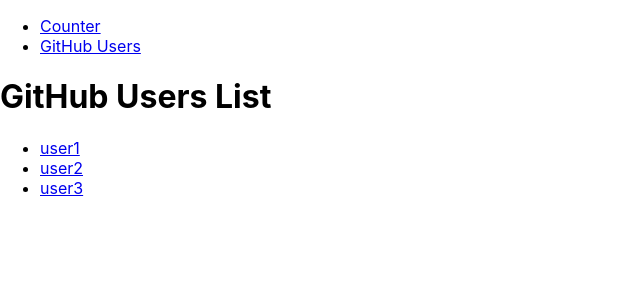
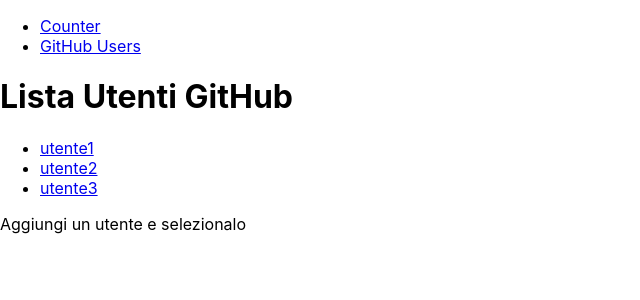
Before and after one commit to dinasaura/my-react-app, a React (Create React App) app: page /users in a window 1280 px wide. Shown: the top 300 px of the page, without its empty margins (0-640 px from the left). Built offline with nearby package versions, Linux system fonts and the light colour scheme.

Commit message:
added file

```diff
--- a/src/GithubUsers/GithubUserList.js
+++ b/src/GithubUsers/GithubUserList.js
@@ -1,13 +1,13 @@
 import React from "react";
 import { Route, Link, Routes } from "react-router-dom";
-import ShowGithubUsers from './ShowGithubUsers'
+import ShowGithubUser from './ShowGithubUsers'
 
 function GithubUserList() {
-  const usernames = ["user1", "user2", "user3"];
+  const usernames = ["utente1", "utente2", "utente3"];
 
   return (
     <div>
-      <h1>GitHub Users List</h1>
+      <h1>Lista Utenti GitHub</h1>
       <ul>
         {usernames.map((username) => (
           <li key={username}>
@@ -15,10 +15,14 @@
           </li>
         ))}
       </ul>
+      <Routes>
+      <Route
+        index
+        element={<p>Aggiungi un utente e selezionalo</p>}
+      />
 
-      <Routes>
         {usernames.map((username) => (
-          <Route key={username} path={username} element={<ShowGithubUsers username={username} />} />
+          <Route key={username} path={username} element={<ShowGithubUser username={username} />} />
         ))}
       </Routes>
     </div>
```
